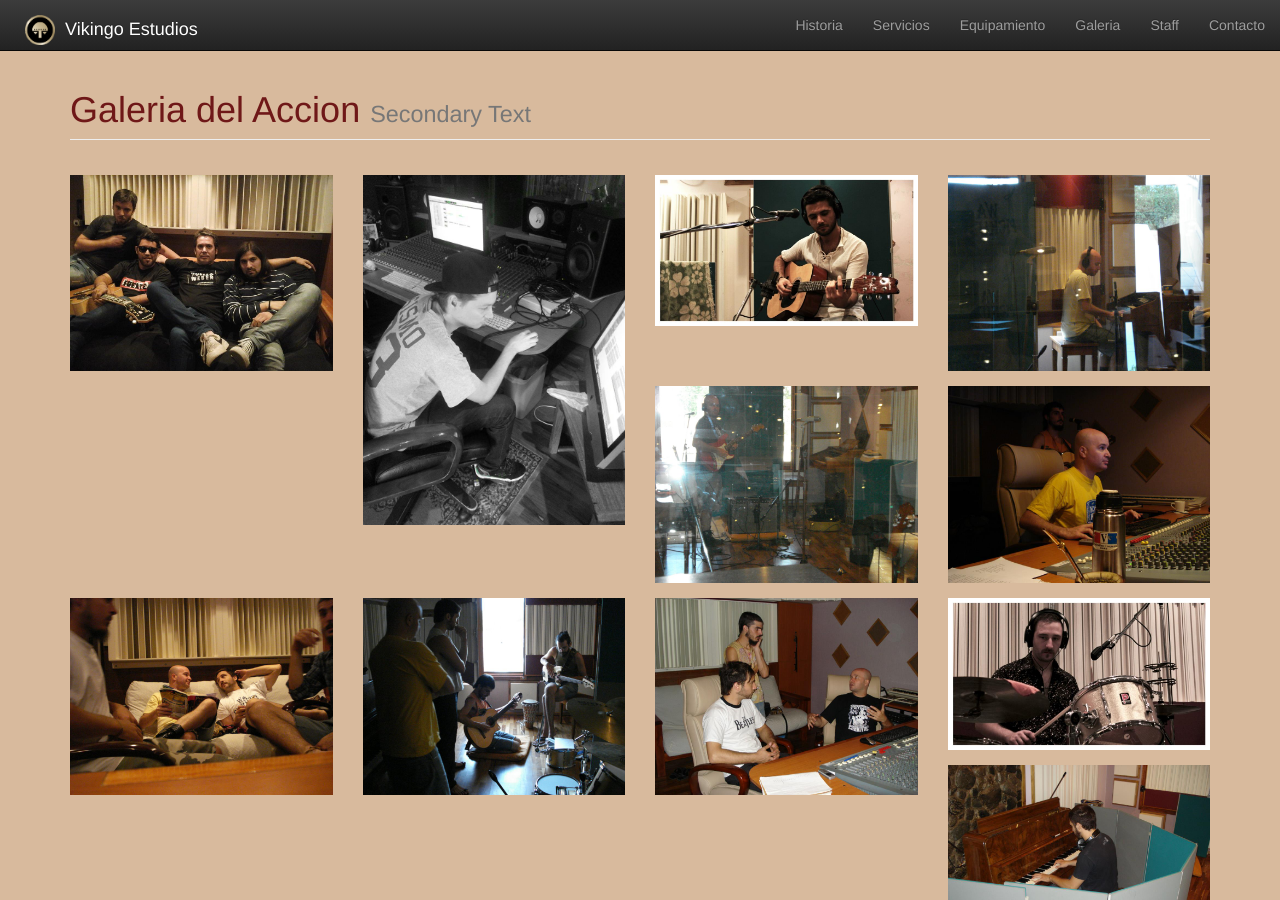
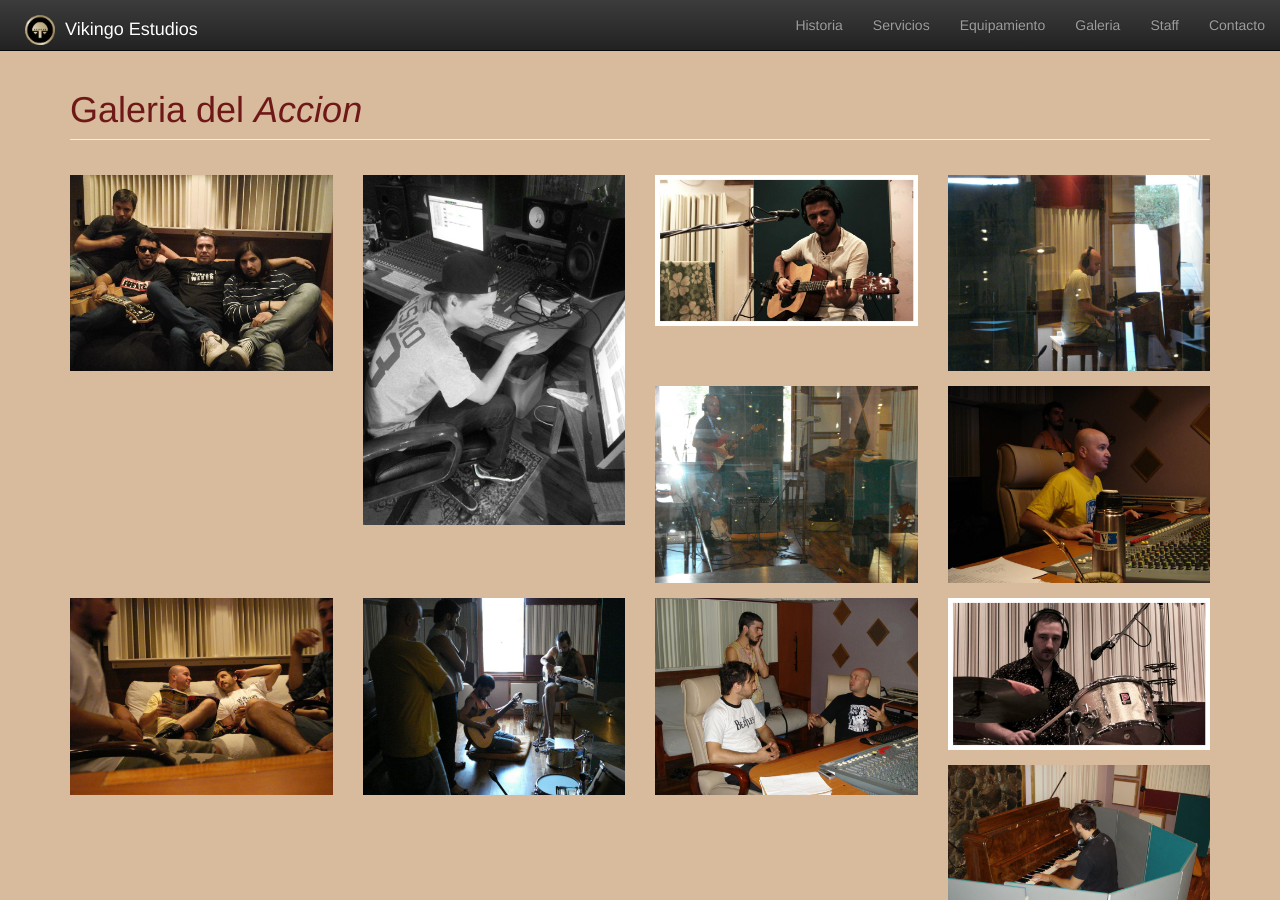
Before and after one commit to ryan258/vikingo, a Jekyll site: the page built from galeria/accion/index.html, in a window 1280 px wide and 900 px high. Built offline with Jekyll 4.4.1, drawn with Linux system fonts in a browser that asks for light colours; nearby versions of some CDN libraries.

Commit message:
Format Gallery Titles

```diff
--- a/galeria/accion/index.html
+++ b/galeria/accion/index.html
@@ -7,9 +7,7 @@ title: Galeria del Accion
     <!-- Page Heading -->
     <div class="row">
         <div class="col-lg-12">
-            <h1 class="page-header">Galeria del Accion
-                <small>Secondary Text</small>
-            </h1>
+            <h1 class="page-header">Galeria del <em>Accion</em></h1>
         </div>
     </div> <!-- /.row -->
 
--- a/galeria/equipamiento/index.html
+++ b/galeria/equipamiento/index.html
@@ -8,9 +8,7 @@ title: Galeria del Equipamiento
     <!-- Page Heading -->
     <div class="row">
         <div class="col-lg-12">
-            <h1 class="page-header">Galeria del Equipamiento
-                <small>Secondary Text</small>
-            </h1>
+            <h1 class="page-header">Galeria del <em>Equipamiento</em></h1>
         </div>
     </div>
     <!-- /.row -->
--- a/galeria/estudio/index.html
+++ b/galeria/estudio/index.html
@@ -8,9 +8,7 @@ title: Galeria del Estudio
     <!-- Page Heading -->
     <div class="row">
         <div class="col-lg-12">
-            <h1 class="page-header">Galeria del Estudio
-                <small>Secondary Text</small>
-            </h1>
+            <h1 class="page-header">Galeria del <em>Estudio</em></h1>
         </div>
     </div>
     <!-- /.row -->
```
Also changed, not shown: 1 other file.
